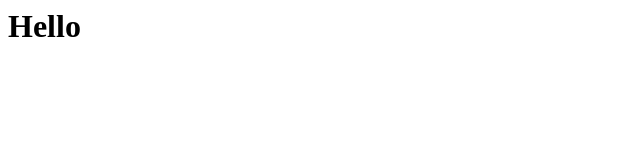
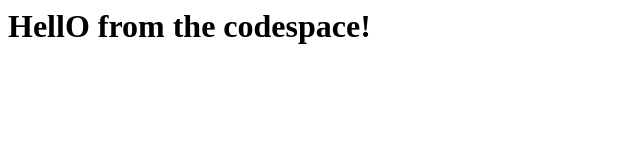
Before and after one commit to Preshydee/skills-code-with-codespaces, a plain HTML site: page index.html in a window 1280 px wide. Shown: the whole page, without its empty margins (0-640 px from the left). Drawn offline with Linux system fonts and the light colour scheme.

Commit message:
Adding Hello from the codespace!

```diff
--- a/index.html
+++ b/index.html
@@ -1,3 +1,3 @@
 <html>
-  <h1>Hello</h1>
+  <h1>HellO from the codespace!</h1>
 </html>
```
